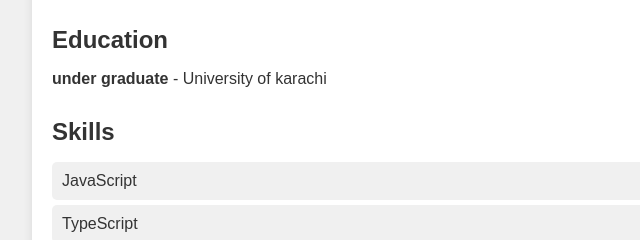
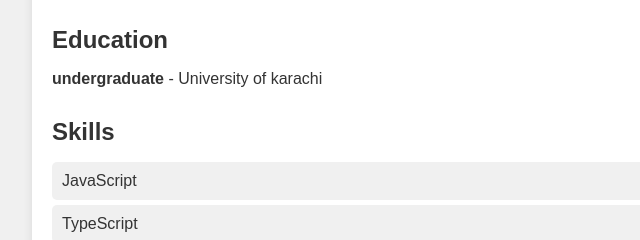
Before and after one commit to Alishba56/hackathon, a plain HTML site: page 1milestone/index.html in a window 1280 px wide. Shown: the part 314-554 px from the top of the page, 188-828 px from the left. Drawn offline with Linux system fonts and the light colour scheme.

Commit message:
Update index.html

```diff
--- a/1milestone/index.html
+++ b/1milestone/index.html
@@ -21,7 +21,7 @@
 
       <section class="education">
         <h2>Education</h2>
-        <p><strong>under graduate</strong> - University of karachi</p>
+        <p><strong>undergraduate</strong> - University of karachi</p>
       </section>
 
       <section class="skills" id="skills-section">
```
